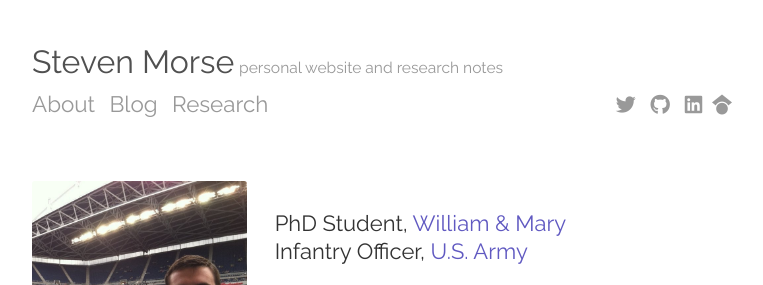
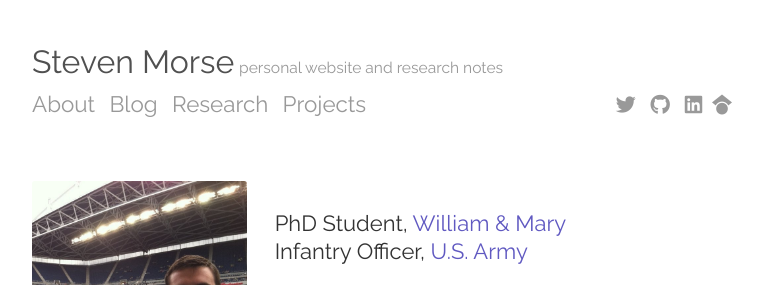
Before and after one commit to stmorse/stmorse.github.io, a Jekyll site: the page built from index.html, in a window 1280 px wide. Shown: the top 285 px of the page, without its empty margins (258-1021 px from the left). Built offline with Jekyll 4.4.1, drawn with Linux system fonts in a browser that asks for light colours; nearby versions of some CDN libraries; the list of posts is cut into pages by our own code.

Commit message:
add link to projects

```diff
--- a/_includes/menu.html
+++ b/_includes/menu.html
@@ -3,7 +3,7 @@
     <a href="{{ site.github.url }}/index.html">About</a>&nbsp;&nbsp;
     <a href="{{ site.github.url }}/blog.html">Blog</a>&nbsp;&nbsp;
     <a href="{{ site.github.url }}/research.html">Research</a>&nbsp;&nbsp;
-    <!-- <a href="{{ site.github.url }}/projects.html">Projects</a>&nbsp;&nbsp; -->
+    <a href="{{ site.github.url }}/projects.html">Projects</a>&nbsp;&nbsp;
     <!-- <a href="{{ site.github.url }}/docs/cv.pdf">CV</a> -->
   </div>
   <div class="social-icons">
```
